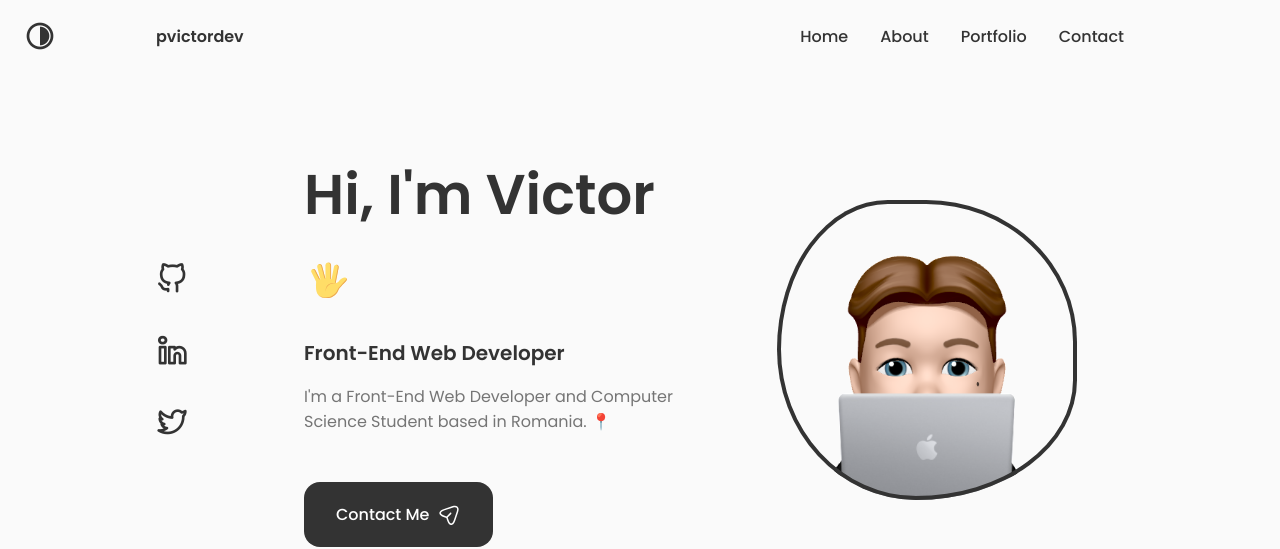
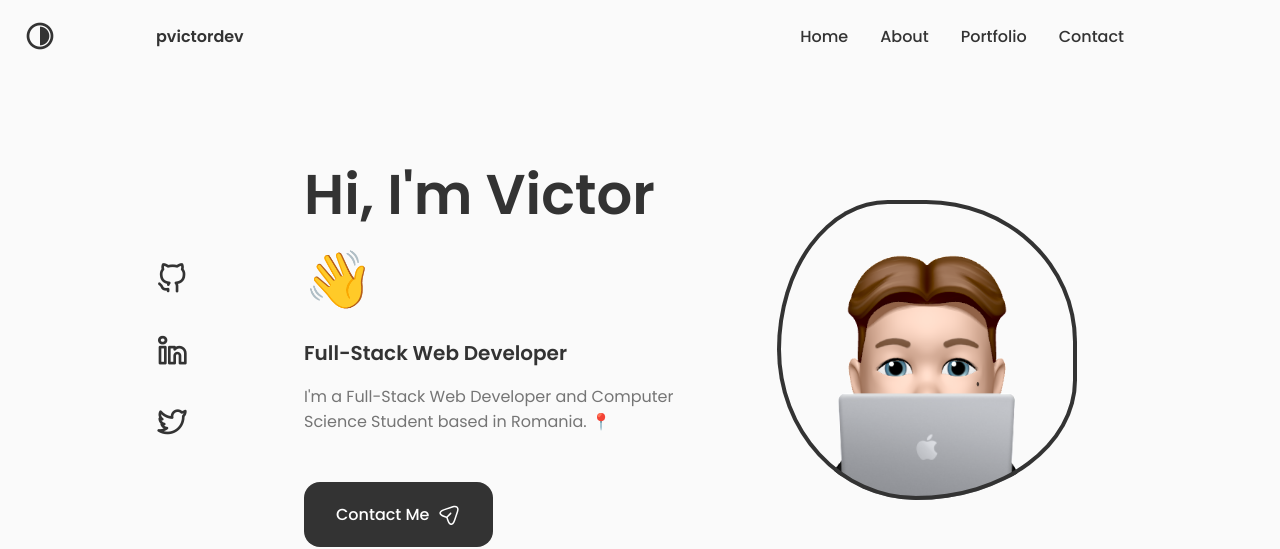
Before and after one commit to pvictordev/pvictordev-portfolio, a React (Vite) app: page / in a window 1280 px wide. Shown: the top 549 px of the page. Built offline with nearby package versions, Linux system fonts and the light colour scheme.

Commit message:
updated info, and styles

```diff
--- a/index.html
+++ b/index.html
@@ -4,19 +4,34 @@
     <meta charset="UTF-8" />
     <meta name="viewport" content="width=device-width, initial-scale=1.0" />
     <!-- seo meta tags -->
-    <meta name="robots" content="index, follow">
-    <meta name="description" content="Front-End Web Developer with a focus on creating efficient and scalable web applications. I'm committed to applying my experience in delivering high-quality solutions for clients." />
+    <meta name="robots" content="index, follow" />
+    <meta
+      name="description"
+      content="Full-Stack Web Developer with a focus on creating efficient and scalable web applications. I'm committed to applying my experience in delivering high-quality solutions for clients."
+    />
     <!-- open graph meta tags -->
-    <meta property="og:title" content="pvictordev Portfolio Website">
-    <meta property="og:description" content="Front-End Web Developer with a focus on creating efficient and scalable web applications. I'm committed to applying my experience in delivering high-quality solutions for clients.">
-    <meta property="og:url" content="https://pvictordev.netlify.app/">
-    <meta property="og:image" content="https://pvictordev.netlify.app/assets/profile-32bdc4c5.png">
+    <meta property="og:title" content="pvictordev Portfolio Website" />
+    <meta
+      property="og:description"
+      content="Full-Stack Web Developer with a focus on creating efficient and scalable web applications. I'm committed to applying my experience in delivering high-quality solutions for clients."
+    />
+    <meta property="og:url" content="https://pvictordev.netlify.app/" />
+    <meta
+      property="og:image"
+      content="https://pvictordev.netlify.app/assets/profile-32bdc4c5.png"
+    />
     <!-- twitter meta tags -->
-    <meta name="twitter:title" content="pvictordev Portfolio Website">
-    <meta name="twitter:description" content="Front-End Web Developer with a focus on creating efficient and scalable web applications. I'm committed to applying my experience in delivering high-quality solutions for clients.">
-    <meta name="twitter:image" content="https://pvictordev.netlify.app/assets/profile-32bdc4c5.png">
+    <meta name="twitter:title" content="pvictordev Portfolio Website" />
+    <meta
+      name="twitter:description"
+      content="Full-Stack Web Developer with a focus on creating efficient and scalable web applications. I'm committed to applying my experience in delivering high-quality solutions for clients."
+    />
+    <meta
+      name="twitter:image"
+      content="https://pvictordev.netlify.app/assets/profile-32bdc4c5.png"
+    />
     <!-- canonical rel -->
-    <link rel="canonical" href="https://pvictordev.netlify.app/">
+    <link rel="canonical" href="https://pvictordev.netlify.app/" />
     <!-- favicon -->
     <link rel="icon" type="image/svg+xml" href="/vite.svg" />
     <!-- boxicons -->
@@ -30,7 +45,7 @@
       href="https://unicons.iconscout.com/release/v4.0.8/css/line.css"
     />
 
-    <title>Victor Purice | Front-End Web Developer</title>
+    <title>Victor Purice | Full-Stack Web Developer</title>
   </head>
   <body>
     <div id="root"></div>
--- a/src/components/about/About.jsx
+++ b/src/components/about/About.jsx
@@ -23,8 +23,9 @@ const About = ({ theme }) => {
           <div className="about__data">
             <Info theme={theme} />
             <p className="about__description">
-              Front-End Web Developer with a focus on creating efficient and scalable web applications.
-              I&apos;m committed to applying my experience in delivering high-quality solutions for clients.
+              Full-Stack Web Developer with a focus on creating efficient and
+              scalable web applications. I&apos;m committed to applying my
+              experience in delivering high-quality solutions for clients.
             </p>
             <a download="" href={CV} className=" button button--flex">
               Check my CV
--- a/src/components/contact/contact.css
+++ b/src/components/contact/contact.css
@@ -37,9 +37,9 @@
   color: var(--title-color);
   margin-bottom: var(--mb-0-25);
 }
-.contact__card-title,
+
 .contact__card-data {
-  /* font-size: var(--small-font-size); */
+  font-size: var(--small-font-size);
 }
 
 .contact__card-title {
@@ -50,7 +50,7 @@
 }
 .contact__button {
   color: var(--text-color);
-  /* font-size: var(--small-font-size); */
+  font-size: var(--font-medium);
   display: inline-flex;
   align-items: center;
   justify-content: center;
--- a/src/components/home/Data.jsx
+++ b/src/components/home/Data.jsx
@@ -7,62 +7,14 @@ const Data = ({ theme }) => {
   return (
     <div className="home__data">
       <h1 className={theme ? "home__title title-dark" : "home__title"}>
-        Hi, I&apos;m Victor
-        <svg
-          width="36"
-          height="36"
-          viewBox="0 0 48 48"
-          fill="none"
-          xmlns="http://www.w3.org/2000/svg"
-          className="home__hand"
-        >
-          <path
-            d="M25.4995 32.0305L31.3495 33.1555L36.1495 8.48051C36.4495 6.83051 35.3995 5.18051 33.8245 4.88051C32.1745 4.58051 30.5995 5.70551 30.2995 7.35551L25.4995 32.0305Z"
-            fill="#FFDD67"
-          ></path>
-          <path
-            d="M33.8996 4.88018C33.6746 4.80518 33.5246 4.80518 33.2996 4.80518C34.6496 5.33018 35.3996 6.75518 35.0996 8.25518L30.2996 32.9302L31.3496 33.1552L36.1496 8.48018C36.5246 6.75518 35.4746 5.18018 33.8996 4.88018Z"
-            fill="#EBA352"
-          ></path>
-          <path
-            d="M19.4995 32.7802H26.5495V5.55518C26.5495 3.53018 24.9745 1.80518 23.0245 1.80518C21.1495 1.80518 19.4995 3.45518 19.4995 5.55518V32.7802Z"
-            fill="#FFDD67"
-          ></path>
-          <path
-            d="M23.0995 1.80518C22.9495 1.80518 22.7245 1.80518 22.5745 1.88018C24.2995 2.18018 25.5745 3.68018 25.5745 5.55518V32.8552H26.6245V5.55518C26.6245 3.45518 25.0495 1.80518 23.0995 1.80518Z"
-            fill="#EBA352"
-          ></path>
-          <path
-            d="M15.7495 32.7054L21.7495 31.1304L15.2245 6.30541C14.7745 4.58041 13.0495 3.53041 11.3995 3.90541C9.74948 4.35541 8.77448 6.08041 9.22448 7.80541L15.7495 32.7054Z"
-            fill="#FFDD67"
-          ></path>
-          <path
-            d="M11.3995 3.90541L10.9495 4.13041C12.4495 4.05541 13.7995 5.03041 14.2495 6.60541L20.7745 31.4304L21.8245 31.1304L15.2245 6.30541C14.7745 4.58041 13.0495 3.53041 11.3995 3.90541Z"
-            fill="#EBA352"
-          ></path>
-          <path
-            d="M2.99937 10.355C1.57437 11.03 1.12437 12.83 1.87437 14.33L11.7744 34.055L16.7994 31.505L6.89937 11.78C6.14937 10.28 4.42437 9.68 2.99937 10.355Z"
-            fill="#FFDD67"
-          ></path>
-          <path
-            d="M2.99956 10.355C2.84956 10.43 2.69956 10.505 2.54956 10.655C3.82456 10.28 5.24956 10.955 5.92456 12.305L15.8246 32.03L16.7996 31.58L6.89956 11.78C6.14956 10.28 4.42456 9.68 2.99956 10.355Z"
-            fill="#EBA352"
-          ></path>
-          <path
-            d="M46.2744 22.2801C45.0744 19.9551 41.3244 20.1051 37.4994 24.3051C34.7994 27.2301 34.2744 28.2051 31.5744 28.1301V25.0551C31.5744 25.0551 25.7994 20.7801 14.3244 22.7301C14.3244 22.7301 7.79945 23.6301 7.79945 27.0801C7.79945 27.0801 6.67445 35.4051 8.99945 40.6551C12.4494 48.4551 30.1494 50.4801 35.6994 37.2051C36.8244 34.5801 39.0744 32.6301 41.0994 30.1551C43.4244 27.1551 47.5494 24.7551 46.2744 22.2801Z"
-            fill="#FFDD67"
-          ></path>
-          <path
-            d="M46.2745 22.28C46.0495 21.83 45.7495 21.53 45.3745 21.23C45.4495 21.305 45.5245 21.38 45.5245 21.53C46.7995 24.08 42.6745 26.405 40.1995 29.405C38.1745 31.88 35.9245 33.83 34.7995 36.455C29.9995 47.93 16.0495 47.93 10.1995 42.68C15.5245 48.68 30.5245 49.28 35.5495 37.205C36.6745 34.58 38.9245 32.63 40.9495 30.155C43.4245 27.155 47.5495 24.755 46.2745 22.28ZM32.3245 28.13C27.4495 26.33 18.7495 29.63 19.9495 38.405C19.9495 30.23 27.3745 28.205 31.4245 28.205C32.0245 28.13 32.3245 28.13 32.3245 28.13Z"
-            fill="#EBA352"
-          ></path>
-        </svg>
+        Hi, I&apos;m Victor 👋
       </h1>
       <h3 className={theme ? "home__subtitle subtitle-dark" : "home__subtitle"}>
-        Front-End Web Developer
+        Full-Stack Web Developer
       </h3>
       <p className="home__description">
-        I&apos;m a Front-End Web Developer and Computer Science Student based in Romania. 📍
+        I&apos;m a Full-Stack Web Developer and Computer Science Student based
+        in Romania. 📍
       </p>
       <a
         href="#contact"
--- a/src/components/home/Home.jsx
+++ b/src/components/home/Home.jsx
@@ -22,14 +22,12 @@ const Home = ({ theme }) => {
           <div className="content-stack">
             <p>Tech Stack</p>
             {theme ? (
-              <img src="https://skillicons.dev/icons?i=react,ts,tailwind,mongo,nodejs,express&theme=dark" />
+              <img src="https://skillicons.dev/icons?i=react,ts,laravel,php,nodejs,express&theme=dark" />
             ) : (
-              <img src="https://skillicons.dev/icons?i=react,ts,tailwind,mongo,nodejs,express&theme=light" />
+              <img src="https://skillicons.dev/icons?i=react,ts,laravel,php,nodejs,express&theme=light" />
             )}
           </div>
         </div>
-
-        {/* <img src="https://skillicons.dev/icons?i=react,ts,tailwind,mongo,nodejs,express,figma&theme=dark" /> */}
       </div>
     </section>
   );
```
Also changed, not shown: src/components/contact/Contact.jsx (+30 -27 lines).
